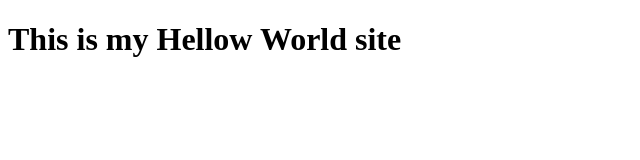
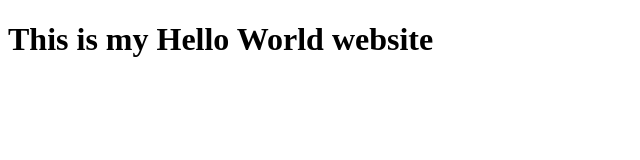
Before and after one commit to s-arora/coursera-test, a plain HTML site: page site/index.html in a window 1280 px wide. Shown: the whole page, without its empty margins (0-640 px from the left). Drawn offline with Linux system fonts and the light colour scheme.

Commit message:
modified page

```diff
--- a/site/index.html
+++ b/site/index.html
@@ -4,6 +4,6 @@
 	<title>Hello World!</title>
 </head>
 <body>
-	<h1>This is my Hellow World site</h1>
+	<h1>This is my Hello World website</h1>
 </body>
 </html>
```
